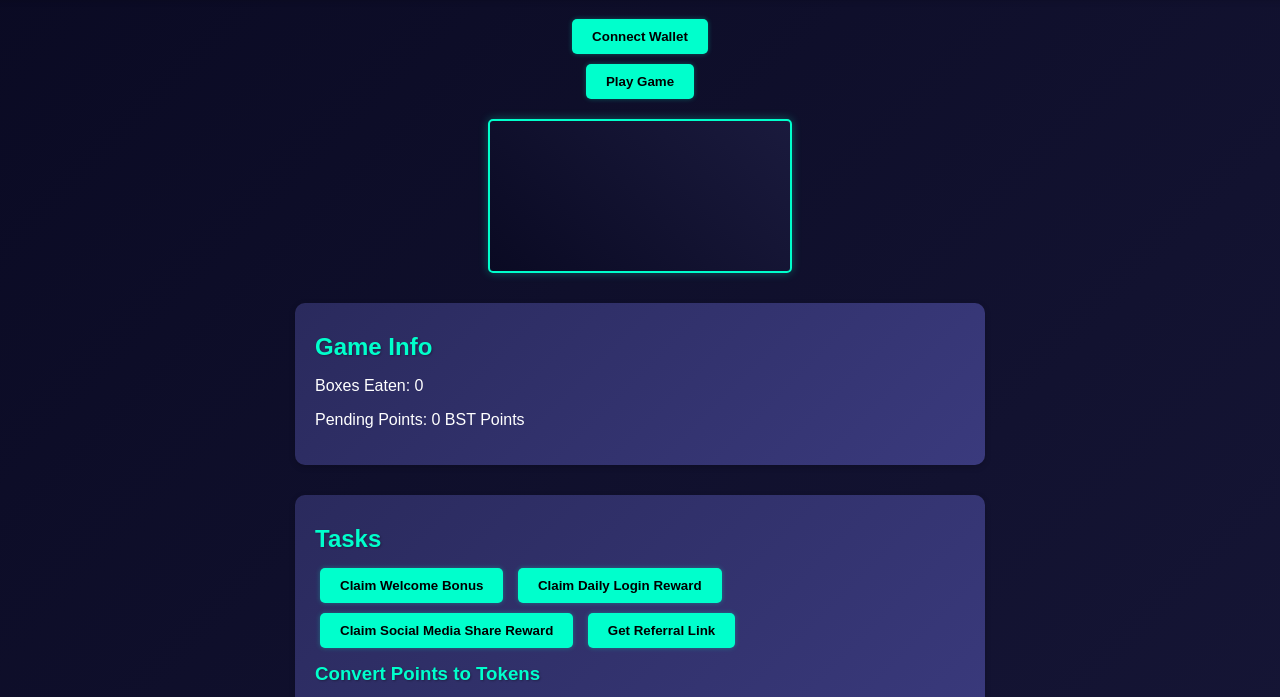
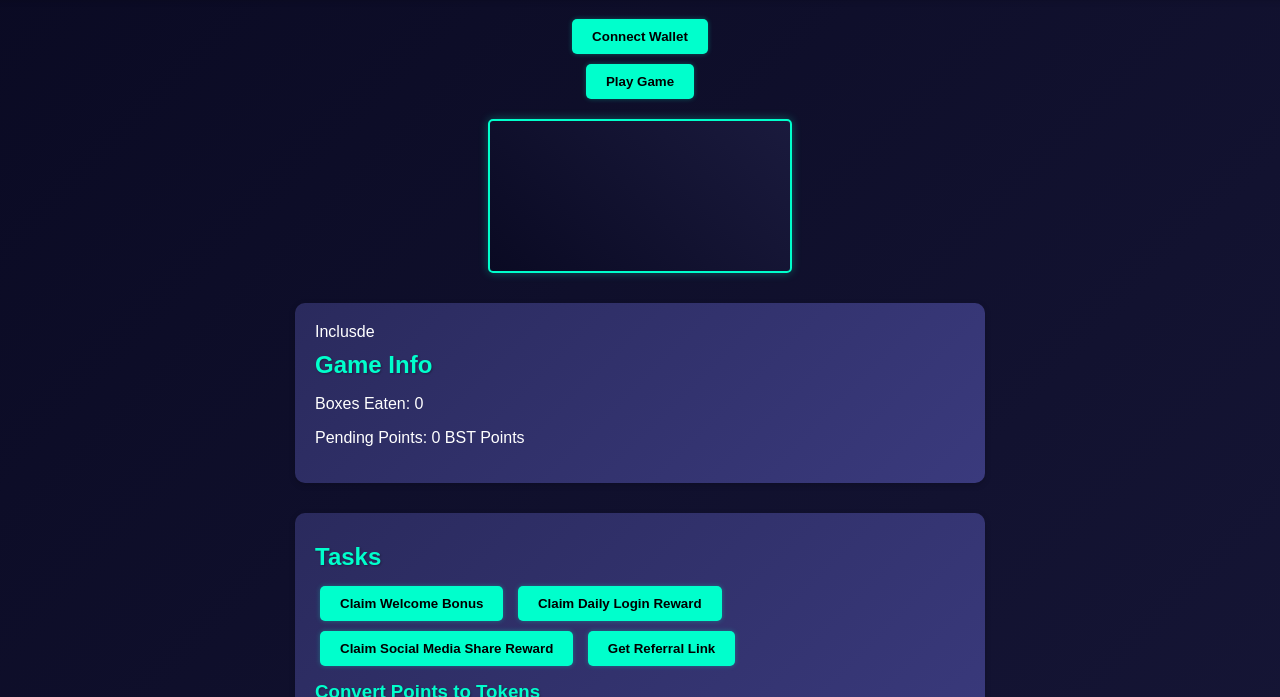
Before and after one commit to eienzen/bst1, a plain HTML site: page index.html in a window 1280 px wide. Shown: the part 78-775 px from the top of the page. Drawn offline with Linux system fonts and the light colour scheme; a script that the page names is missing.

Commit message:
Update index.html

```diff
--- a/index.html
+++ b/index.html
@@ -206,7 +206,7 @@
         <button id="playGame" data-tooltip="Start a new game session">Play Game</button>
         <canvas id="gameCanvas"></canvas>
         <div id="gameInfo">
-            <h2>Game Info</h2>
+            Inclusde<h2>Game Info</h2>
             <p id="boxesEaten">Boxes Eaten: 0</p>
             <p id="pendingPoints">Pending Points: 0 BST Points</p>
         </div>
```
